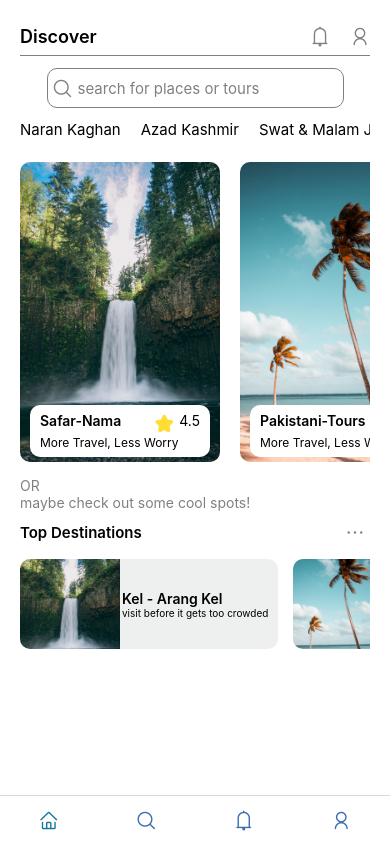
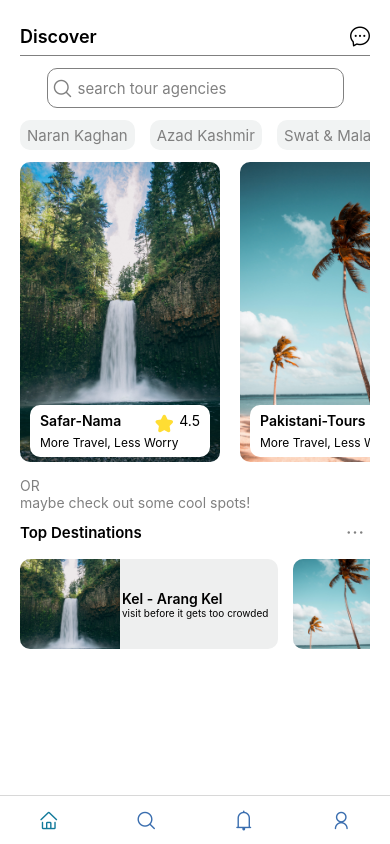
Before and after one commit to moeed1999/SafarApp, a React Native app: screen /MainBottomStack in a window 390 px wide. Built offline with nearby package versions, Linux system fonts and the light colour scheme.

Commit message:
gave filter buttons new desig

```diff
--- a/src/screens/DiscoverPage/DiscoverPage.js
+++ b/src/screens/DiscoverPage/DiscoverPage.js
@@ -1,4 +1,4 @@
-import { Text, View, FlatList, ImageBackground, Image, ScrollView, TextInput, TouchableOpacity } from 'react-native'
+import { Text, View, FlatList, ImageBackground, Image, ScrollView, TouchableOpacity } from 'react-native'
 import React, { useState, useEffect } from 'react'
 import { styles } from './styles'
 import Icon from 'react-native-vector-icons/AntDesign';
@@ -26,18 +26,19 @@ const DiscoverPage = () => {
     const handlePlaces = (item, index) => {
         setSelectedPlace(index !== selectedPlace ? index : '')
         setToursFilter(index !== selectedPlace ? item : '')
+        console.log(selectedPlace, '-->>')
     }
     const showPlaces = ({ item, index }) => {
         return (
-            <TouchableOpacity style={styles.placesContainer}
+            <TouchableOpacity
+                style={[styles.placesContainer, index === selectedPlace && styles.selectedPlaceContainer]}
                 onPress={() => handlePlaces(item, index)}
             >
                 <Text
-                    style={styles.places}
-                >{item}</Text>
-                {index === selectedPlace && <Text
-                    style={[styles.places, { marginTop: -15, fontWeight: 'bold', alignSelf: 'center', fontSize: 20 }]}
-                >{'.'}</Text>}
+                    style={[styles.places, index === selectedPlace && styles.selectedPlace]}
+                >
+                    {item}
+                </Text>
             </TouchableOpacity>
         )
     }
@@ -110,7 +111,6 @@ const DiscoverPage = () => {
             setToursGoing(filteredToursGoing.filter((elem) => {
                 return elem.place.includes(toursFilter)
             }))
-            console.log('--->>')
         }
         if (searchVal && toursFilter) {
             setToursGoing(filteredToursGoing.filter((elem) => {
@@ -118,6 +118,7 @@ const DiscoverPage = () => {
             }))
         }
     }, [searchVal, toursFilter])
+
     return (
         <ScrollView style={styles.mainContainer}
             // keyboardShouldPersistTaps used here to persist search bar text input
@@ -126,14 +127,13 @@ const DiscoverPage = () => {
             <View style={styles.upperBar}>
                 <Text style={styles.heading}>Discover</Text>
                 <View style={styles.upperBarIconsContainer}>
-                    <Icon name={'bells'} size={20} color={'grey'} style={{ marginRight: 20 }} />
-                    <Icon name={'user'} size={20} color={'grey'} />
+                    <Icon name={'message1'} size={20} color={'black'} />
                 </View>
             </View>
             {/* search bar */}
             <View style={{ marginTop: 12, width: '90%', alignSelf: 'center' }}>
                 <SearchField
-                    placeholder='search for places or tours'
+                    placeholder='search tour agencies'
                     placeholderTextColor='grey'
                     value={searchVal}
                     onChangeText={(e) => setSearchVal(e)}
--- a/src/screens/DiscoverPage/styles.js
+++ b/src/screens/DiscoverPage/styles.js
@@ -1,4 +1,5 @@
 import { StyleSheet } from 'react-native'
+import { colors } from '../../utils/colors'
 
 export const styles = StyleSheet.create({
     mainContainer: {
@@ -31,14 +32,31 @@ export const styles = StyleSheet.create({
         justifyContent: 'flex-end'
     },
     placesContainer: {
-        // borderWidth: 1,
         marginTop: 12,
         height: 30,
-        marginRight: 20,
-        // flexGrow: 0
+        marginRight: 15,
+        justifyContent: "center",
+        alignItems: 'center',
+        paddingHorizontal: 7,
+        borderRadius: 10,
+        backgroundColor: '#f1f3f3'
+    },
+    selectedPlaceContainer: {
+        marginTop: 12,
+        height: 30,
+        marginRight: 15,
+        justifyContent: "center",
+        alignItems: 'center',
+        paddingHorizontal: 7,
+        borderRadius: 10,
+        backgroundColor: colors.mainBlue,
     },
     places: {
-        color: 'black',
+        color: 'grey',
+        fontSize: 15,
+    },
+    selectedPlace: {
+        color: 'white',
         fontSize: 15,
     },
     toursGoingContainer: {
--- a/src/utils/colors.js
+++ b/src/utils/colors.js
@@ -1,3 +1,3 @@
-export const textColors = {
+export const colors = {
     mainBlue: '#11799a'
 }
```
